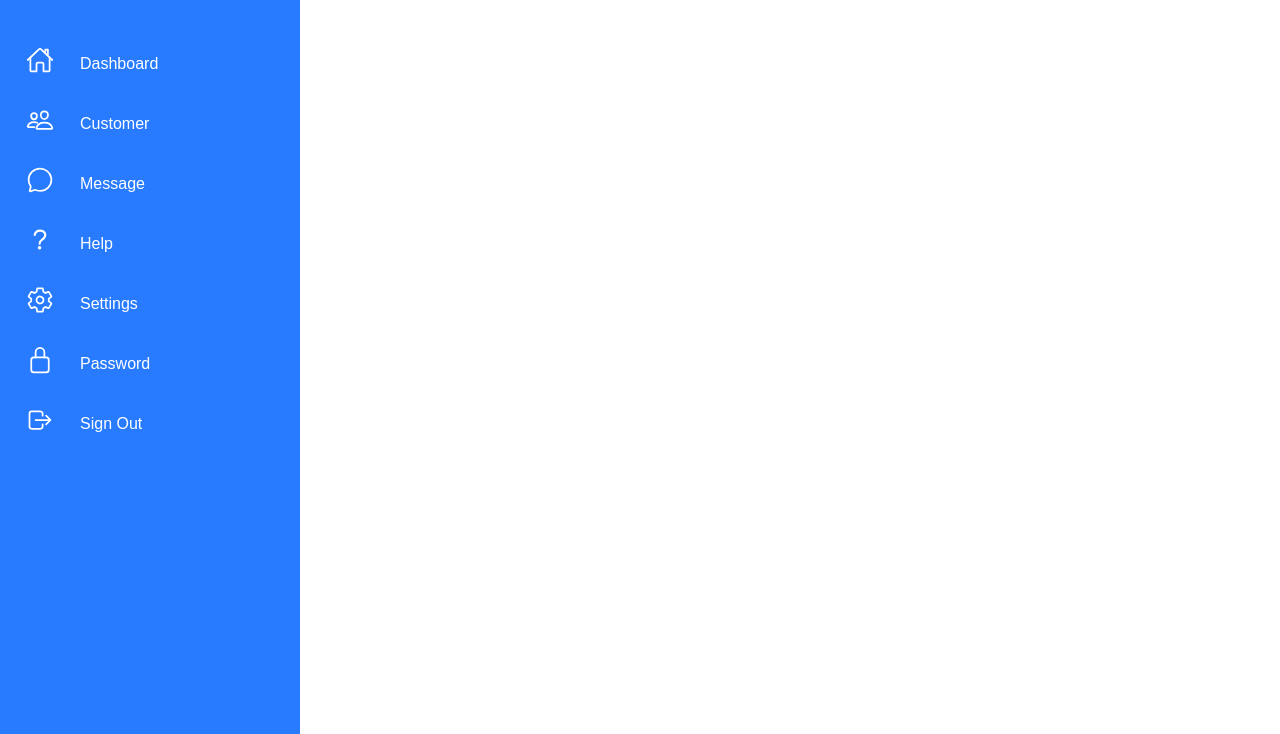
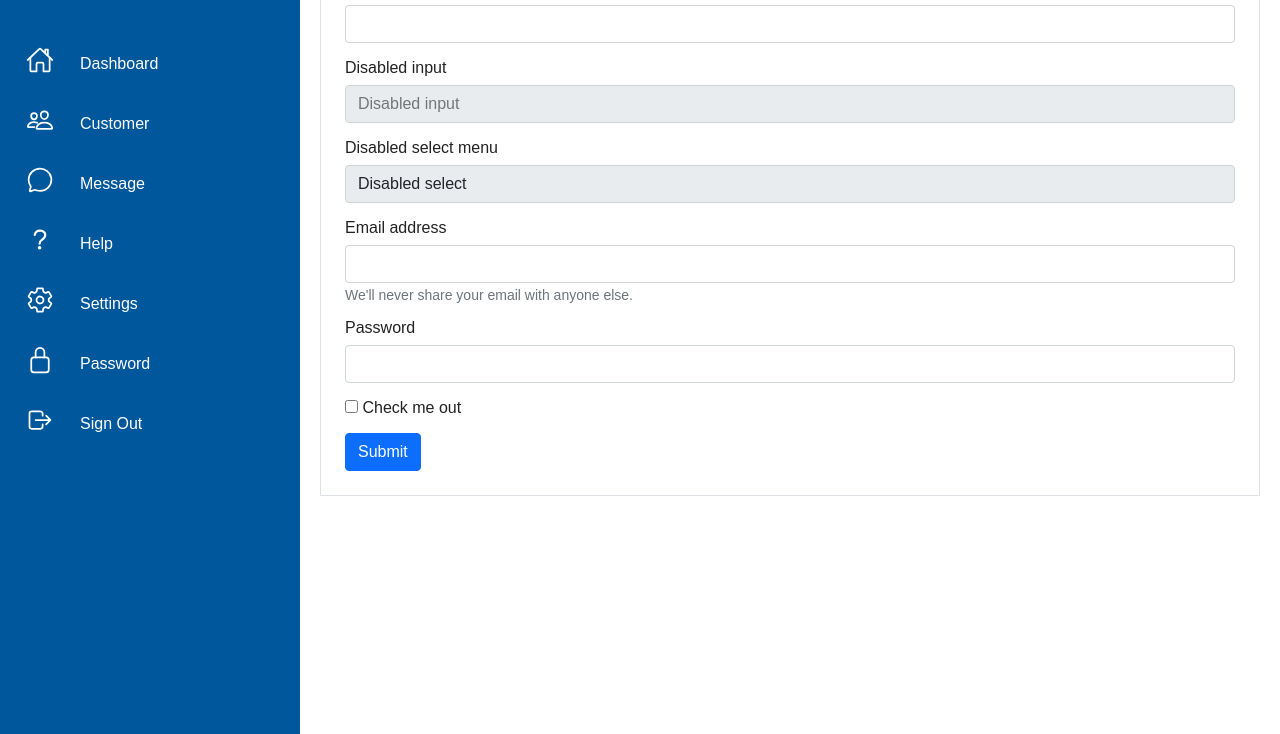
Before and after one commit to tazz0009/css-test, a plain HTML site: page no03_dashbordtemplate/index.html in a window 1280 px wide. Shown: the part 66-800 px from the top of the page. Drawn offline with nearby package versions, Linux system fonts and the light colour scheme.

Commit message:
add form design

```diff
--- a/no03_dashbordtemplate/index.html
+++ b/no03_dashbordtemplate/index.html
@@ -76,6 +76,75 @@
         </ul>
       </div>
     </div>
+
+    <div class="main">
+      <div class="contents">
+        <div class="bd-example">
+          <form>
+            <div class="mb-3">
+              <label for="exampleInputName" class="form-label">Name</label>
+              <input type="text" class="form-control" id="exampleInputName" />
+            </div>
+            <div class="mb-3">
+              <label for="disabledTextInput" class="form-label"
+                >Disabled input</label
+              >
+              <input
+                type="text"
+                id="disabledTextInput"
+                class="form-control"
+                placeholder="Disabled input"
+                readonly
+              />
+            </div>
+            <div class="mb-3">
+              <label for="disabledSelect" class="form-label"
+                >Disabled select menu</label
+              >
+              <select id="disabledSelect" class="form-select" readonly>
+                <option>Disabled select</option>
+              </select>
+            </div>
+            <div class="mb-3">
+              <label for="exampleInputEmail1" class="form-label"
+                >Email address</label
+              >
+              <input
+                type="email"
+                class="form-control"
+                id="exampleInputEmail1"
+                aria-describedby="emailHelp"
+              />
+              <div id="emailHelp" class="form-text">
+                We'll never share your email with anyone else.
+              </div>
+            </div>
+            <div class="mb-3">
+              <label for="exampleInputPassword1" class="form-label"
+                >Password</label
+              >
+              <input
+                type="password"
+                class="form-control"
+                id="exampleInputPassword1"
+              />
+            </div>
+            <div class="mb-3 form-check">
+              <input
+                type="checkbox"
+                class="form-check-input"
+                id="exampleCheck1"
+              />
+              <label class="form-check-label" for="exampleCheck1"
+                >Check me out</label
+              >
+            </div>
+            <button type="submit" class="btn btn-primary">Submit</button>
+          </form>
+        </div>
+      </div>
+    </div>
+
     <script
       type="module"
       src="https://unpkg.com/ionicons@5.5.2/dist/ionicons/ionicons.esm.js"
--- a/no03_dashbordtemplate/style.css
+++ b/no03_dashbordtemplate/style.css
@@ -6,7 +6,9 @@
   font-family: "Ubuntu", sans-serif;
 }
 :root {
-  --blue: #287bff;
+  --blue: #01579b;
+  --blueL: #4f83cc;
+  --blueD: #002f6c;
   --white: #fff;
   --grey: #f5f5ff;
   --black1: #222;
@@ -105,3 +107,119 @@ body {
   box-shadow: 35px -35px 0 10px var(--white);
   pointer-events: none;
 }
+
+/* main */
+.main {
+  background: var(--white);
+  position: absolute;
+  width: calc(100% - 300px);
+  left: 300px;
+}
+.contents {
+  background: var(--white);
+  margin: 20px;
+  border-radius: 30px;
+  color: var(--white);
+}
+.bd-example {
+  position: relative;
+  margin: 1rem -0.75rem 0;
+  border: solid #dee2e6;
+  padding: 1.5rem;
+  margin-right: 0;
+  margin-left: 0;
+  border-width: 1px;
+  border-top-left-radius: 0.25rem;
+  border-top-right-radius: 0.25rem;
+}
+.mb-3 {
+  margin-bottom: 1rem !important;
+}
+label {
+  cursor: default;
+  color: var(--black1);
+}
+.form-label {
+  display: inline-block;
+  margin-bottom: 0.5rem;
+}
+.form-control {
+  transition: none;
+  display: block;
+  width: 100%;
+  padding: 0.375rem 0.75rem;
+  font-size: 1rem;
+  font-weight: 400;
+  line-height: 1.5;
+  color: #212529;
+  background-color: #fff;
+  background-clip: padding-box;
+  border: 1px solid #ced4da;
+  appearance: none;
+  border-radius: 0.25rem;
+}
+.form-control:focus {
+  color: #212529;
+  background-color: #fff;
+  border-color: #86b7fe;
+  outline: 0;
+  box-shadow: 0 0 0 0.25rem rgb(13 110 253 / 25%);
+}
+.form-control:disabled,
+.form-control[readonly] {
+  background-color: #e9ecef;
+  pointer-events: none;
+  opacity: 1;
+}
+.form-text {
+  margin-top: 0.25rem;
+  font-size: 0.875em;
+  color: #6c757d;
+}
+.form-select {
+  display: block;
+  width: 100%;
+  padding: 0.375rem 2.25rem 0.375rem 0.75rem;
+  font-size: 1rem;
+  font-weight: 400;
+  line-height: 1.5;
+  color: #212529;
+  background-color: #fff;
+  background-repeat: no-repeat;
+  background-position: right 0.75rem center;
+  background-size: 16px 12px;
+  border: 1px solid #ced4da;
+  border-radius: 0.25rem;
+  appearance: none;
+  transition: none;
+}
+.form-select:disabled,
+.form-select[readonly] {
+  background-color: #e9ecef;
+  pointer-events: none;
+  opacity: 1;
+}
+.btn {
+  display: inline-block;
+  font-weight: 400;
+  line-height: 1.5;
+  text-align: center;
+  text-decoration: none;
+  vertical-align: middle;
+  cursor: pointer;
+  user-select: none;
+  border: 1px solid transparent;
+  padding: 0.375rem 0.75rem;
+  font-size: 1rem;
+  border-radius: 0.25rem;
+}
+.btn-primary {
+  color: #fff;
+  background-color: #0d6efd;
+  border-color: #0d6efd;
+}
+.btn-primary:hover {
+  color: #fff;
+  background-color: #0b5ed7;
+  border-color: #0a58ca;
+}
```
